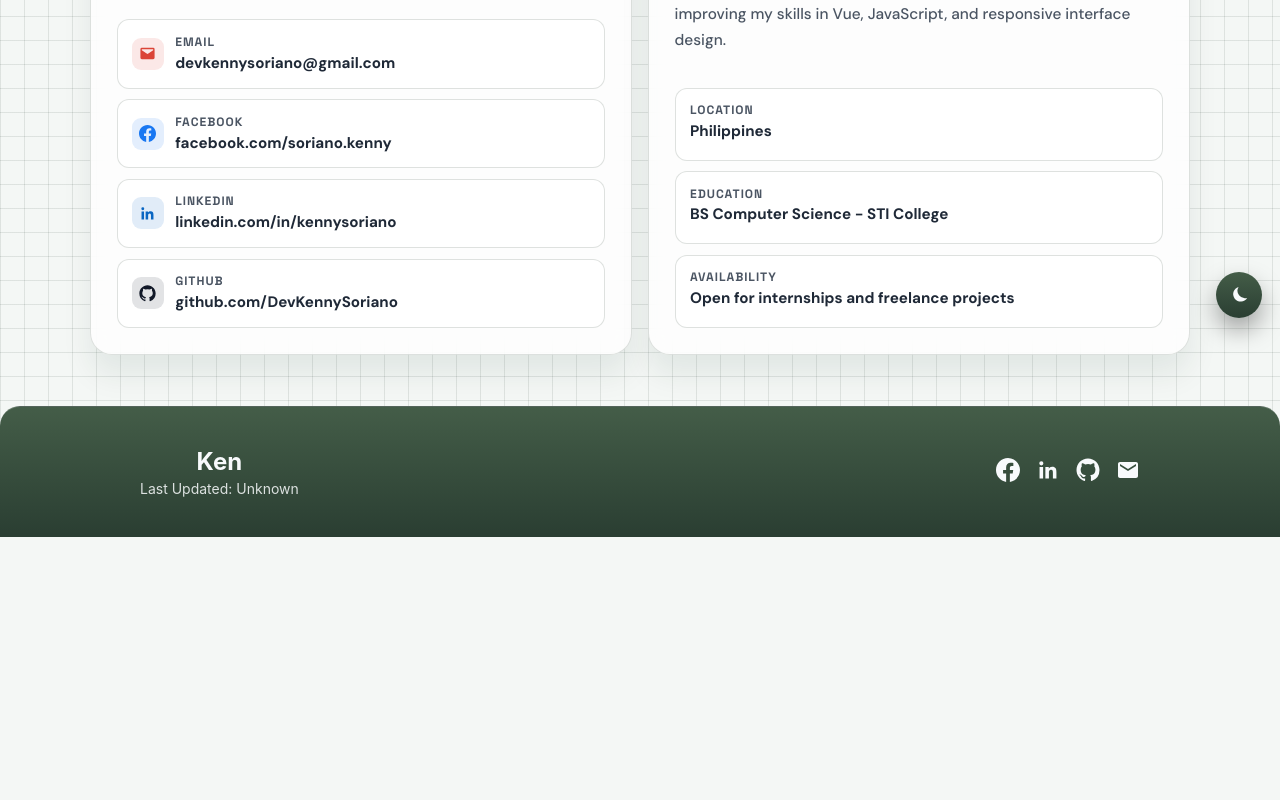
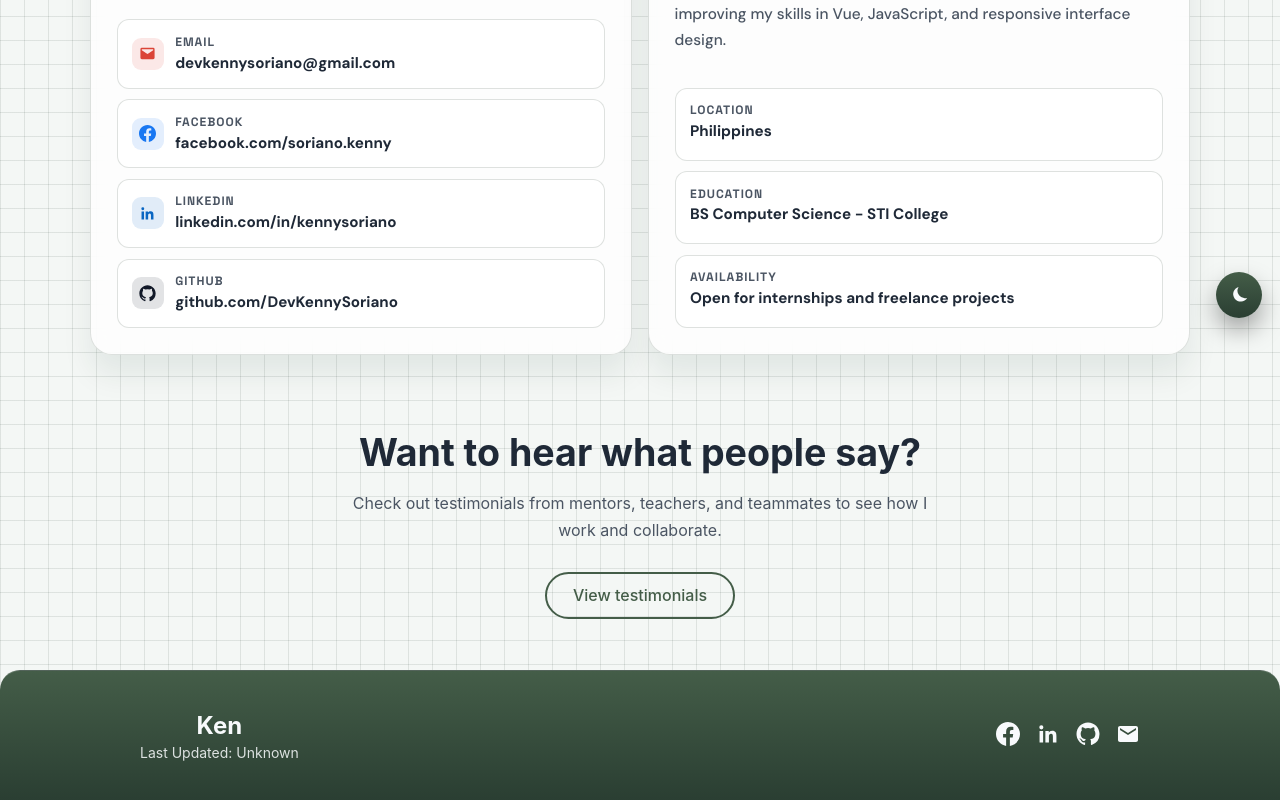
Before and after one commit to DevKennySoriano/vue-portfolio, a Vue app: page /contact in a window 1280 px wide. Shown: the part 464-1264 px from the top of the page. Before the commit the page ends 1001 px from the top, so only its background shows below. Built offline with nearby package versions, Linux system fonts and the light colour scheme.

Commit message:
Page Loader + Image Preview for Layout and Styling + Other Page Adjustments

```diff
--- a/index.html
+++ b/index.html
@@ -3,6 +3,10 @@
   <head>
     <meta charset="UTF-8" />
     <meta name="viewport" content="width=device-width, initial-scale=1.0" />
+    <meta name="description" content="Portfolio of Kenny Soriano, a Computer Science student focused on frontend development, UI/UX, and practical web applications." />
+    <meta property="og:title" content="Kenny Soriano | Frontend Developer Portfolio" />
+    <meta property="og:description" content="Portfolio of Kenny Soriano, featuring projects, technical skills, and frontend development work." />
+    <meta property="og:type" content="website" />
     <link rel="icon" type="image/png" href="/images/icons/K.png">
     <title>Kenny Soriano | Portfolio</title>
   </head>
--- a/src/App.vue
+++ b/src/App.vue
@@ -1,12 +1,38 @@
 <script setup>
+import { onMounted, ref } from 'vue'
 import { useRoute } from 'vue-router'
 import Navbar from '@/components/layout/Navbar.vue'
 import Footer from '@/components/layout/Footer.vue'
 
 const route = useRoute()
+const isLoading = ref(true)
+
+onMounted(() => {
+  const hideLoader = () => {
+    window.setTimeout(() => {
+      isLoading.value = false
+    }, 3000)
+  }
+
+  if (document.readyState === 'complete') {
+    hideLoader()
+    return
+  }
+
+  window.addEventListener('load', hideLoader, { once: true })
+})
 </script>
 
 <template>
+  <transition name="preloader-fade">
+    <div v-if="isLoading" class="preloader" aria-label="Loading page" role="status">
+      <div class="preloader-box">
+        <img src="/images/icons/K.png" alt="" class="preloader-logo" />
+        <p class="preloader-text">Loading...</p>
+      </div>
+    </div>
+  </transition>
+
   <div class="page">
     <Navbar v-if="!route.meta.hideLayout" />
 
@@ -88,6 +114,62 @@ body {
   padding-top: 0;
 }
 
+.preloader {
+  position: fixed;
+  inset: 0;
+  z-index: 5000;
+  display: grid;
+  place-items: center;
+  background:
+    radial-gradient(circle at 25% 20%, color-mix(in srgb, var(--surface-strong) 20%, transparent), transparent 55%),
+    radial-gradient(circle at 78% 78%, color-mix(in srgb, var(--surface-strong-2) 24%, transparent), transparent 52%),
+    var(--bg);
+}
+
+.preloader-box {
+  display: grid;
+  justify-items: center;
+  gap: 0.75rem;
+}
+
+.preloader-logo {
+  width: 52px;
+  height: 52px;
+  object-fit: contain;
+  filter: drop-shadow(0 5px 12px rgba(10, 40, 28, 0.24));
+  animation: pulse 1.15s ease-in-out infinite;
+}
+
+.preloader-text {
+  margin: 0;
+  color: var(--text-muted);
+  font-size: 0.92rem;
+  letter-spacing: 0.02em;
+}
+
+.preloader-fade-enter-active,
+.preloader-fade-leave-active {
+  transition: opacity 0.35s ease;
+}
+
+.preloader-fade-enter-from,
+.preloader-fade-leave-to {
+  opacity: 0;
+}
+
+@keyframes pulse {
+  0%,
+  100% {
+    transform: scale(1);
+    opacity: 0.9;
+  }
+
+  50% {
+    transform: scale(1.08);
+    opacity: 1;
+  }
+}
+
 @media (max-width: 1024px) {
   .content {
     padding-top: 1rem;
--- /dev/null
+++ b/src/components/ui/contactpage-end.vue
@@ -0,0 +1,65 @@
+<script setup>
+</script>
+
+<template>
+  <section class="collab" data-aos="fade-up" data-aos-duration="900" data-aos-once="true">
+    <h2 class="title">Want to hear what people say?</h2>
+    <p class="text">
+      Check out testimonials from mentors, teachers, and teammates to see how I work and collaborate.
+    </p>
+    <router-link to="/testimonials" class="cta">View testimonials</router-link>
+  </section>
+</template>
+
+<style scoped>
+.collab {
+  max-width: 900px;
+  margin: 4.75rem auto 0;
+  padding: 0 1rem;
+  text-align: center;
+  color: var(--text);
+}
+
+.title {
+  margin: 0;
+  font-size: clamp(1.55rem, 3.3vw, 2.35rem);
+  line-height: 1.15;
+}
+
+.text {
+  margin: 1rem auto 0;
+  max-width: 60ch;
+  color: var(--text-muted);
+  font-size: 1rem;
+  line-height: 1.7;
+}
+
+.cta {
+  display: inline-block;
+  margin-top: 1.75rem;
+  padding: 0.7rem 1.6rem;
+  border-radius: 999px;
+  border: 2px solid var(--surface-strong);
+  color: var(--surface-strong);
+  font-weight: 500;
+  text-decoration: none;
+  transition: background 0.3s ease, color 0.3s ease, transform 0.2s ease;
+}
+
+.cta:hover {
+  background: var(--surface-strong);
+  color: var(--text-inverse);
+  transform: translateY(-2px);
+}
+
+@media (max-width: 560px) {
+  .collab {
+    margin-top: 3.5rem;
+    padding: 0;
+  }
+
+  .text {
+    font-size: 0.95rem;
+  }
+}
+</style>
--- a/src/components/ui/projects-content.vue
+++ b/src/components/ui/projects-content.vue
@@ -368,6 +368,16 @@ const statusText = value => value === 100 ? 'Completed' : 'In Progress'
 }
 
 @media (max-width: 560px) {
+  .web-image {
+    height: auto;
+    aspect-ratio: 16 / 9;
+  }
+
+  .web-image img {
+    object-fit: cover;
+    object-position: center;
+  }
+
   .content-top {
     flex-direction: column;
   }
--- a/src/components/ui/projects-end.vue
+++ b/src/components/ui/projects-end.vue
@@ -37,9 +37,8 @@
   display: inline-block;
   padding: 0.7rem 1.6rem;
   border-radius: 999px;
-  border: 2px solid var(--border);
-  background: color-mix(in srgb, var(--bg-elevated) 92%, var(--bg-soft));
-  color: var(--text);
+  border: 2px solid var(--surface-strong);
+  color: var(--surface-strong);
   font-weight: 500;
   text-decoration: none;
   transition: background 0.3s ease, color 0.3s ease, transform 0.2s ease;
--- a/src/router/index.js
+++ b/src/router/index.js
@@ -4,22 +4,74 @@ import Projects from '../views/Projects.vue'
 import Contactpage from '../views/Contactpage.vue'
 import Testimonials from '../views/Testimonials.vue'
 
+const DEFAULT_META = {
+  title: 'Kenny Soriano | Portfolio',
+  description: 'Portfolio of Kenny Soriano, a Computer Science student focused on frontend development, UI/UX, and practical web applications.'
+}
+
+const upsertMeta = (attribute, key, content) => {
+  let element = document.head.querySelector(`meta[${attribute}="${key}"]`)
+  if (!element) {
+    element = document.createElement('meta')
+    element.setAttribute(attribute, key)
+    document.head.appendChild(element)
+  }
+  element.setAttribute('content', content)
+}
+
 const routes = [
-  { path: '/', name: 'Home', component: Home },
+  {
+    path: '/',
+    name: 'Home',
+    component: Home,
+    meta: {
+      title: 'Kenny Soriano |  Portfolio',
+      description: 'Explore the portfolio of Kenny Soriano featuring web projects, UI/UX work, technical skills, and growth as a frontend developer.'
+    }
+  },
 
-  { path: '/projects', name: 'Projects', component: Projects },
+  {
+    path: '/projects',
+    name: 'Projects',
+    component: Projects,
+    meta: {
+      title: 'Projects | Kenny Soriano',
+      description: 'Browse selected projects by Kenny Soriano including web systems, interface design work, and practical development case studies.'
+    }
+  },
 
-  { path: '/testimonials', name: 'Testimonials', component: Testimonials },
+  {
+    path: '/testimonials',
+    name: 'Testimonials',
+    component: Testimonials,
+    meta: {
+      title: 'Testimonials | Kenny Soriano',
+      description: 'Read feedback from mentors, teachers, and teammates about working with Kenny Soriano on academic and development projects.'
+    }
+  },
 
 
  {
   path: '/projects/:slug',
   name: 'ProjectsView',
   component: () => import('../views/projects-view.vue'),
-  meta: { flushTop: true, hideFooter: true }
+  meta: {
+    flushTop: true,
+    hideFooter: true,
+    title: 'Project Details | Kenny Soriano',
+    description: 'Detailed project overview including process, technologies used, design decisions, and development outcomes.'
+  }
 },
 
-  { path: '/contact', name: 'Contactpage', component: Contactpage }
+  {
+    path: '/contact',
+    name: 'Contactpage',
+    component: Contactpage,
+    meta: {
+      title: 'Contact | Kenny Soriano',
+      description: 'Get in touch with Kenny Soriano for internships, freelance projects, collaborations, and frontend development opportunities.'
+    }
+  }
 ]
 
 const router = createRouter({
@@ -31,4 +83,16 @@ const router = createRouter({
   }
 })
 
+router.afterEach((to) => {
+  const title = to.meta?.title || DEFAULT_META.title
+  const description = to.meta?.description || DEFAULT_META.description
+
+  document.title = title
+  upsertMeta('name', 'description', description)
+  upsertMeta('property', 'og:title', title)
+  upsertMeta('property', 'og:description', description)
+  upsertMeta('property', 'og:type', 'website')
+  upsertMeta('property', 'og:url', window.location.href)
+})
+
 export default router
--- a/src/views/Contactpage.vue
+++ b/src/views/Contactpage.vue
@@ -1,3 +1,7 @@
+<script setup>
+import ContactpageEnd from '@/components/ui/contactpage-end.vue'
+</script>
+
 <template>
   <section class="contact-page">
     <div class="contact-shell">
@@ -88,6 +92,8 @@
           </div>
         </article>
       </div>
+
+      <ContactpageEnd />
     </div>
   </section>
 </template>
```
Also changed, not shown: src/components/ui/projects-branding.vue (+103 -2 lines).
